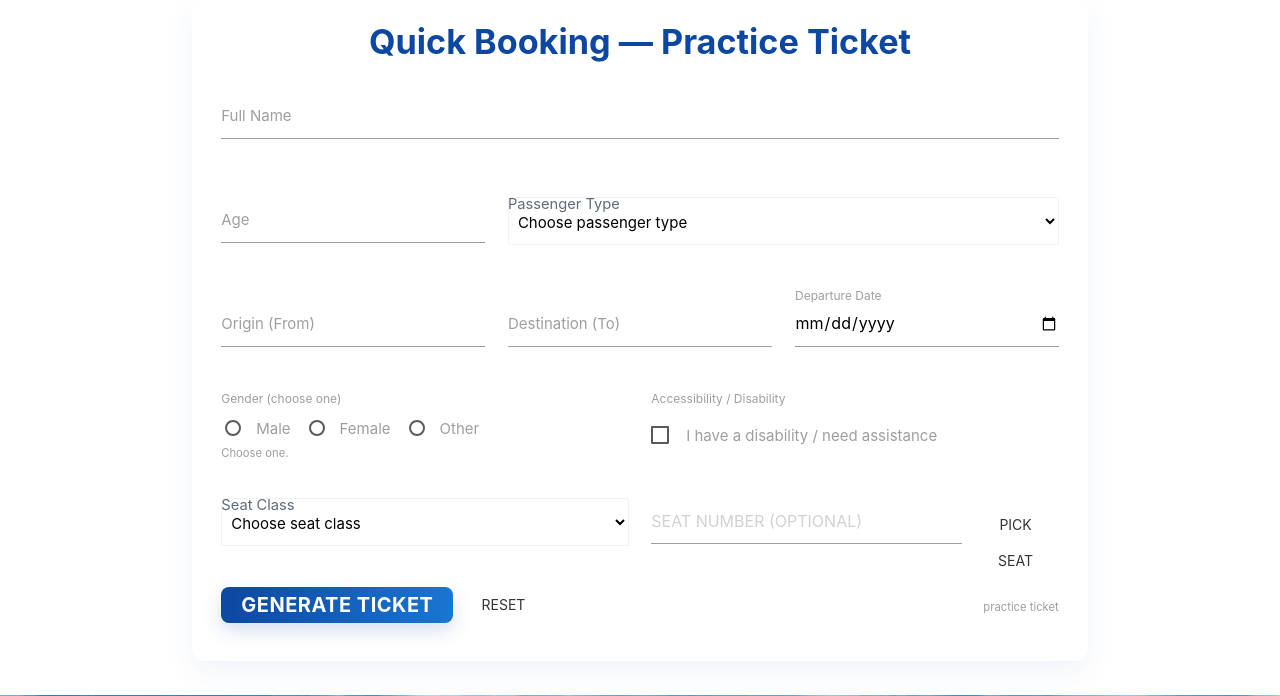
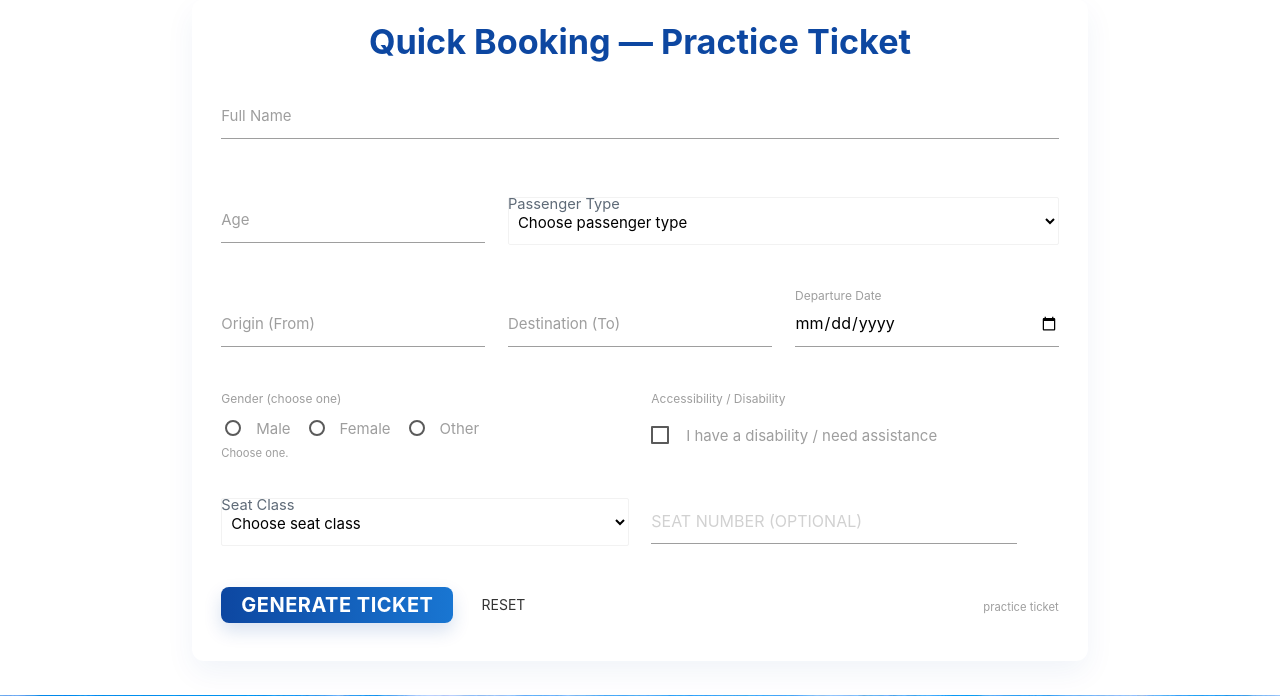
Before and after one commit to zethsu-0/Airlines, a PHP site: page / in a window 1280 px wide. Shown: the part 521-1217 px from the top of the page. Run offline with PHP 8.4, Linux system fonts and the light colour scheme; some libraries are stand-ins or nearby versions.

Commit message:
maangas narin

```diff
--- a/index.php
+++ b/index.php
@@ -136,7 +136,7 @@ $logged_in = !empty($_SESSION['acc_id']);
 
         <div class="input-field col s12 m6" style="display:flex;align-items:center;gap:10px;">
           <input id="seat_number" name="seat_number" type="text" placeholder="Seat Number (optional)" readonly>
-          <button type="button" id="pickSeatBtn" class="btn-flat" title="Pick seat">Pick Seat</button>
+          <button type="button" id="pickSeatBtn" class="btn-flat" title="Pick seat"></button>
         </div>
       </div>
 
```
